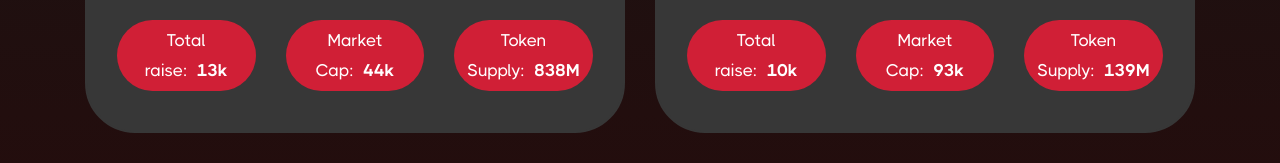
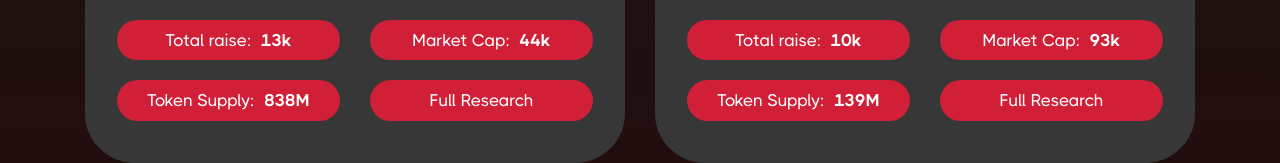
Before and after one commit to Ravinder-Khera/launchpad-template, a Next.js app: page /explore-grid in a window 1280 px wide. Shown: the part 782-945 px from the top of the page. Built offline with nearby package versions, Linux system fonts and the light colour scheme.

Commit message:
explore page links

```diff
--- a/components/elements/ExploreGrid.js
+++ b/components/elements/ExploreGrid.js
@@ -79,14 +79,17 @@ const ExploreGrid = () => {
                             </div>
                         </div>
                         <div className="row">
-                            <div className="col-md-4">
+                            <div className="col-md-6">
                                 <div className='game-info'>Total raise:<span>{Math.floor(Math.random() * 100)}k</span></div>
                             </div>
-                            <div className="col-md-4">
+                            <div className="col-md-6">
                                 <div className='game-info'>Market Cap:<span>{Math.floor(Math.random() * 100)}k</span></div>
                             </div>
-                            <div className="col-md-4">
+                            <div className="col-md-6">
                                 <div className='game-info'>Token Supply:<span>{Math.floor(Math.random() * 1000)}M</span></div>
+                            </div>
+                            <div className="col-md-6">
+                                <div className='game-info'><Link to={item.link}>Full Research </Link></div>
                             </div>
                         </div>
                     </div>
```
